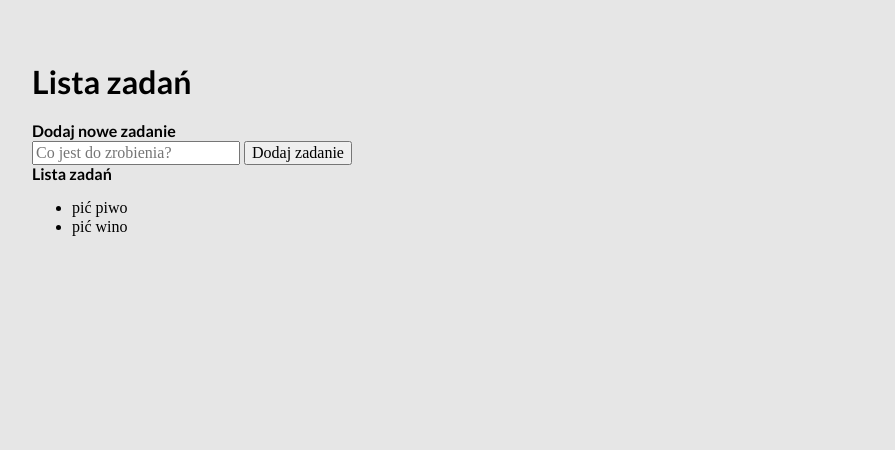
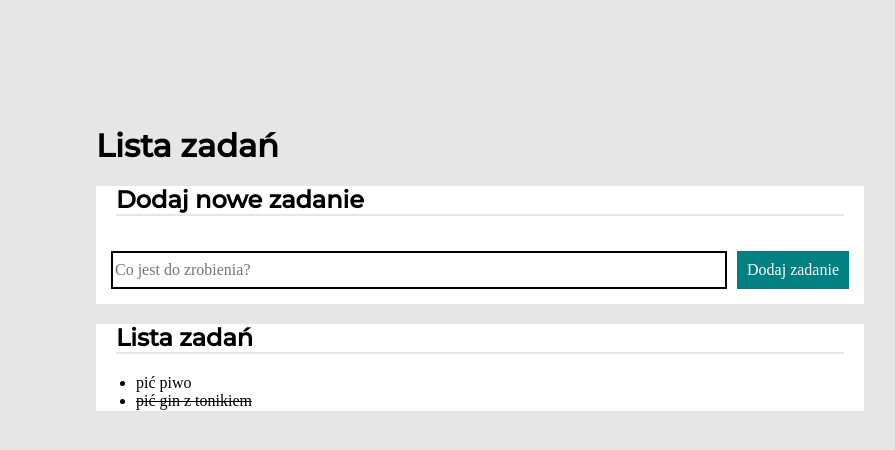
Before and after one commit to tamahawk1908/To-do-list, a plain HTML site: page index.html in a window 1280 px wide. Shown: the whole page, without its empty margins (32-927 px from the left). Drawn offline with nearby package versions, Linux system fonts and the light colour scheme.

Commit message:
adding new task

```diff
--- /dev/null
+++ b/css/form.css
@@ -0,0 +1,37 @@
+.form {
+    display: flex;
+    justify-content: center;
+    background-color: white;
+    padding: 10px;
+}
+
+@media (max-width: 768px) {
+    .form {
+        flex-wrap: wrap;
+    }
+}
+
+.form__button {
+    flex-grow: 0;
+    color: white;
+    background-color: teal;
+    border: teal;
+    margin: 5px;
+    padding: 10px;
+}
+
+.form__button:hover {
+    background-color: hsl(180, 100%, 30%);
+}
+
+@media (max-width: 768px) {
+    .form__button {
+        width: 100%;
+    }
+}
+
+.form__input {
+    border: solid 2px;
+    flex-grow: 1;
+    margin: 5px;
+}
--- /dev/null
+++ b/css/list.css
@@ -0,0 +1,3 @@
+.task__content {
+    text-decoration: line-through;
+}
--- /dev/null
+++ b/css/section.css
@@ -0,0 +1,10 @@
+.section {
+    text-align: start;
+    background-color: white;
+}
+
+.section__header {
+    font-family: 'Montserrat', sans-serif;
+    margin: 20px;
+    border-bottom: solid 2px hsl(0, 0%, 90%);
+}
--- a/css/body.css
+++ b/css/style.css
@@ -8,13 +8,10 @@ html {
 
 .body {
     background-color: hsl(0, 0%, 90%);
-    margin: 5%;
+    margin: 10%;
+    max-width: 768px;
 }
 
 .header {
-    font-family: 'Lato', sans-serif;
+    font-family: 'Montserrat', sans-serif;
 }
-
-.subHeader {
-    font-family: 'Lato', sans-serif;
-}
--- a/index.html
+++ b/index.html
@@ -11,22 +11,31 @@
     <link rel="preconnect" href="https://fonts.googleapis.com">
     <link rel="preconnect" href="https://fonts.gstatic.com" crossorigin>
     <link href="https://fonts.googleapis.com/css2?family=Lato:wght@700&display=swap" rel="stylesheet">
+    <link rel="preconnect" href="https://fonts.googleapis.com">
+    <link rel="preconnect" href="https://fonts.gstatic.com" crossorigin>
+    <link href="https://fonts.googleapis.com/css2?family=Montserrat:wght@500&display=swap" rel="stylesheet">
     <script defer src="js/script.js"></script>
-    <link href="css/body.css" rel="stylesheet">
+    <link rel="stylesheet" href="css/style.css">
+    <link rel="stylesheet" href="css/form.css">
+    <link rel="stylesheet" href="css/section.css">
+    <link rel="stylesheet" href="css/list.css">
+
     <title>Lista zadań</title>
 </head>
 
 <body class="body">
     <h1 class="header">Lista zadań</h1>
-    <div class="subHeader">Dodaj nowe zadanie</div>
-    <div>
+    <section class="section">
+        <h2 class="section__header">Dodaj nowe zadanie</h2>
         <form class="form js-form">
-            <input class="js-newTask" name="name" placeholder="Co jest do zrobienia?">
+            <input class="form__input js-newTask" name="name" placeholder="Co jest do zrobienia?">
             <button class="form__button">Dodaj zadanie</button>
         </form>
-    </div>
-    <div class="subHeader">Lista zadań</div>
-    <ul class="js-tasks"></ul>
+    </section>
+    <section class="section">
+        <h2 class="section__header">Lista zadań</h2>
+        <ul class="section__list js-tasks"></ul>
+    </section>
 </body>
 
 </html>
--- a/js/script.js
+++ b/js/script.js
@@ -5,7 +5,7 @@
             done: false
         },
         {
-            content: "pić wino",
+            content: "pić gin z tonikiem",
             done: true
         },
     ];
@@ -15,7 +15,8 @@
 
         for (const task of tasks) {
             htmlString += `
-            <li>
+            <li ${task.done ? "class=\"task__content\"" : ""}
+            >
             ${task.content}
             </li>
             `;
@@ -24,8 +25,32 @@
         document.querySelector(".js-tasks").innerHTML = htmlString;
     };
 
+    const addNewTask = (newTaskContent) => {
+        tasks.push({
+            content: newTaskContent,
+        });
+
+        render();
+    };
+
+    const onFormSubmit = (event) => {
+        event.preventDefault();
+
+        const newTaskContent = document.querySelector(".js-newTask").value.trim();
+
+        if (newTaskContent === "") {
+            return;
+        }
+
+        addNewTask(newTaskContent);
+    };
+
     const init = () => {
         render();
+
+        const form = document.querySelector(".js-form");
+
+        form.addEventListener("submit", onFormSubmit);
     };
 
     init();
```
